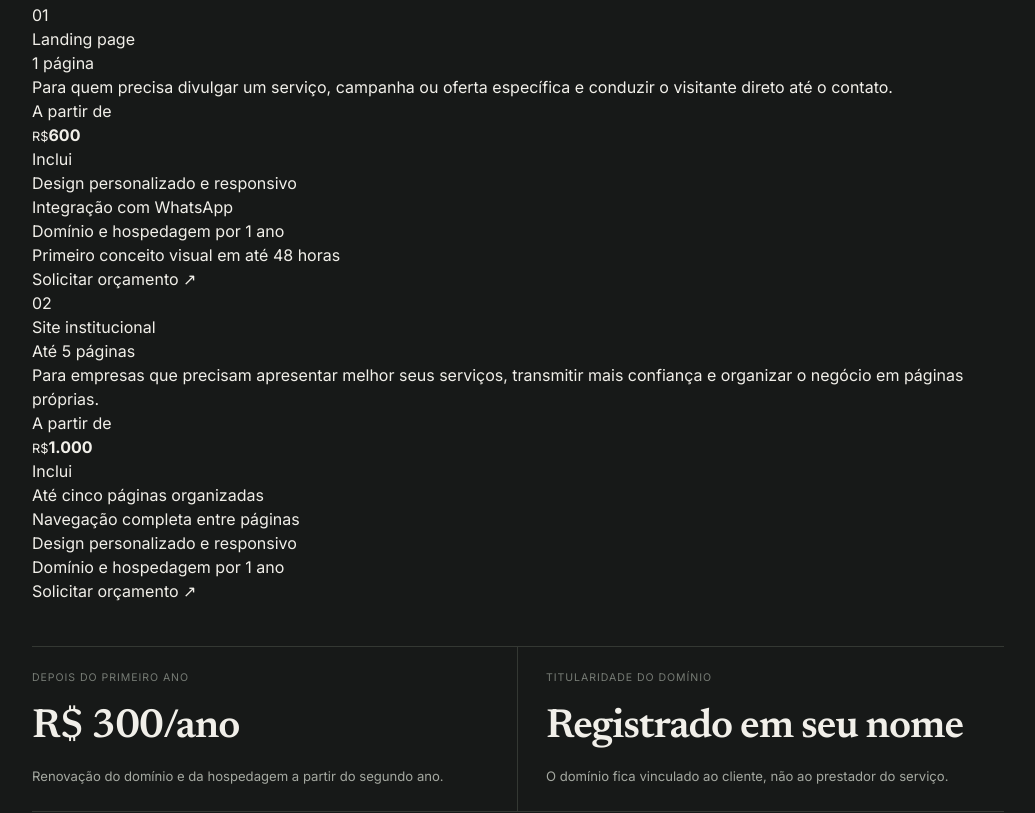
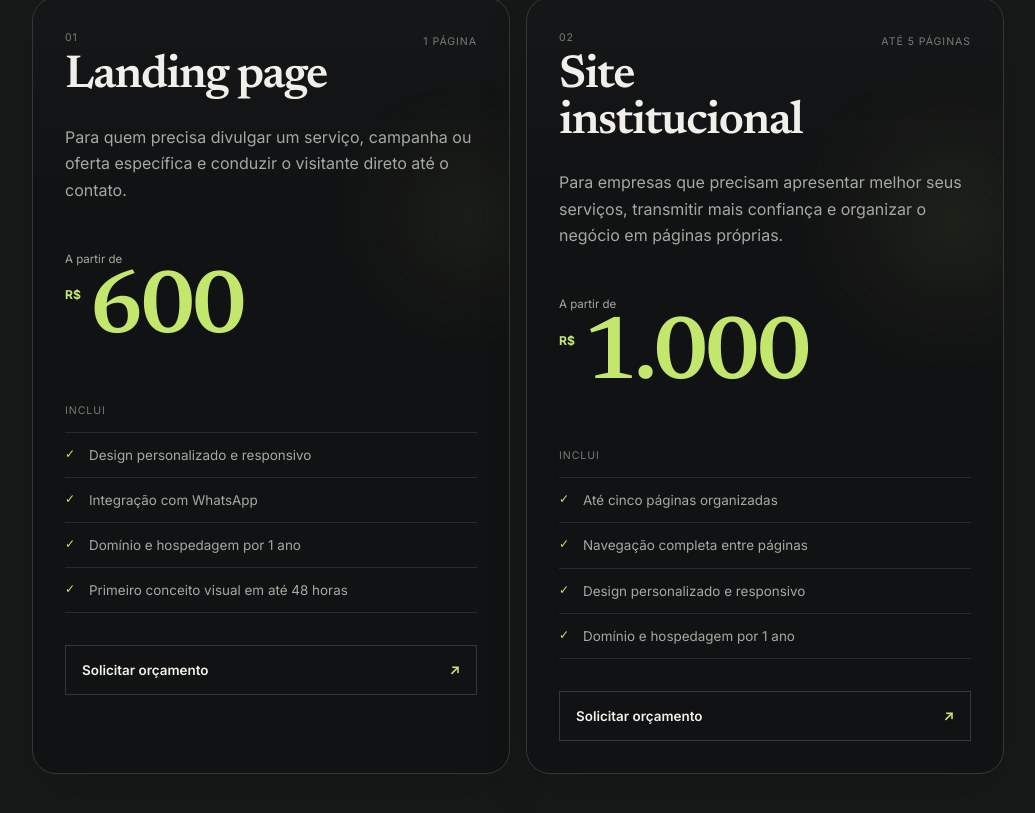
Before and after one commit to gabrieljmeira/gabriel-justin-site, a Next.js app: page / in a window 1280 px wide. Shown: the part 3968-4781 px from the top of the page, without its empty margins (226-1261 px from the left). Built offline with nearby package versions, Linux system fonts and the light colour scheme.

Commit message:
style: design clearer pricing cards

```diff
--- a/app/globals.css
+++ b/app/globals.css
@@ -655,127 +655,239 @@ section[id] { scroll-margin-top: calc(var(--header-h) + 22px); }
       var(--surface-2) calc(100% - 120px),
       var(--bg) 100%);
 }
-.pricing-heading { margin-bottom: 54px; }
-.investment-list {
-  border-top: 1px solid var(--line);
-}
-.investment-plan {
+.pricing-heading { margin-bottom: var(--space-7); }
+
+.pricing-cards {
+  display: grid;
+  gap: var(--space-5);
+}
+
+.pricing-card {
   position: relative;
   isolation: isolate;
-  display: grid;
-  gap: 26px;
-  padding: 34px 0 38px;
-  border-bottom: 1px solid var(--line);
-}
-.investment-plan::before {
+  overflow: hidden;
+  min-height: 100%;
+  padding: var(--space-5);
+  display: flex;
+  flex-direction: column;
+  border: 1px solid var(--line);
+  border-radius: 24px;
+  background:
+    linear-gradient(180deg, rgba(255,255,255,.018), transparent 26%),
+    var(--bg);
+  box-shadow: 0 18px 50px rgba(0,0,0,.12);
+  transition:
+    transform var(--dur-base) var(--ease-base),
+    border-color var(--dur-base) var(--ease-base),
+    background var(--dur-base) var(--ease-base),
+    box-shadow var(--dur-base) var(--ease-base);
+}
+.pricing-card::before {
   content: "";
   position: absolute;
   z-index: -1;
-  width: 300px;
-  height: 220px;
-  right: -70px;
-  top: 18px;
-  background: radial-gradient(circle, rgba(195,230,109,.095), rgba(195,230,109,.025) 38%, transparent 72%);
-  filter: blur(26px);
+  width: 320px;
+  height: 260px;
+  right: -120px;
+  top: 88px;
+  background: radial-gradient(circle, rgba(195,230,109,.10), rgba(195,230,109,.025) 38%, transparent 72%);
+  filter: blur(28px);
   pointer-events: none;
-}
-.plan-intro {
-  display: grid;
-  grid-template-columns: 34px 1fr;
-  gap: 12px;
-  align-items: start;
-}
-.plan-intro > span {
-  padding-top: 4px;
-  color: var(--muted-2);
-  font-size: 0.66rem;
-}
-.plan-intro p {
+  opacity: .72;
+  transition: opacity var(--dur-base) var(--ease-base);
+}
+.pricing-card-institutional::before {
+  width: 380px;
+  height: 300px;
+  right: -140px;
+  top: 72px;
+  opacity: .9;
+}
+
+.pricing-card-top {
+  display: flex;
+  justify-content: space-between;
+  align-items: flex-start;
+  gap: var(--space-4);
+}
+.pricing-card-top > div {
+  display: grid;
+  gap: var(--space-2);
+}
+.pricing-card-index,
+.pricing-card-type,
+.pricing-card-section > span {
+  color: var(--muted-2);
+  font-size: .66rem;
+  text-transform: uppercase;
+  letter-spacing: .09em;
+}
+.pricing-card-top h3 {
   margin: 0;
   font-family: var(--font-display);
-  font-size: clamp(1.85rem, 7vw, 2.8rem);
-  letter-spacing: -0.025em;
-  font-weight: 600;
-}
-.plan-intro small {
-  display: block;
-  margin-top: 5px;
-  color: var(--muted-2);
-  font-size: 0.7rem;
-}
-.plan-price {
-  margin-left: 46px;
-  display: grid;
-  gap: 7px;
-}
-.plan-price > span {
-  color: var(--muted);
-  font-size: 0.72rem;
-}
-.plan-price > div {
+  font-size: clamp(2rem, 7vw, 2.9rem);
+  line-height: .98;
+  letter-spacing: -.03em;
+  font-weight: 600;
+}
+.pricing-card-type {
+  padding-top: var(--space-1);
+  text-align: right;
+  white-space: nowrap;
+}
+
+.pricing-card-summary {
+  margin: var(--space-5) 0 0;
+  max-width: 42ch;
+  color: var(--muted);
+  line-height: 1.65;
+}
+
+.pricing-card-price {
+  margin-top: var(--space-7);
+  display: grid;
+  gap: var(--space-2);
+}
+.pricing-card-price > span {
+  color: var(--muted);
+  font-size: .72rem;
+}
+.pricing-card-price > div {
   display: flex;
   align-items: flex-start;
-  gap: 9px;
+  gap: var(--space-2);
   color: var(--accent);
 }
-.plan-price small {
-  padding-top: 8px;
-  font-family: var(--font-sans);
-  font-size: 0.75rem;
+.pricing-card-price small {
+  padding-top: 10px;
+  font-size: .76rem;
   font-weight: 700;
 }
-.plan-price strong {
-  font-family: var(--font-display);
-  font-size: clamp(3.8rem, 17vw, 6.5rem);
-  line-height: 0.8;
-  letter-spacing: -0.035em;
-  font-weight: 600;
-}
-.investment-plan ul {
-  margin: 0 0 0 46px;
+.pricing-card-price strong {
+  font-family: var(--font-display);
+  font-size: clamp(4rem, 16vw, 6.5rem);
+  line-height: .8;
+  letter-spacing: -.035em;
+  font-weight: 600;
+  transition:
+    color var(--dur-fast) var(--ease-fast),
+    text-shadow var(--dur-base) var(--ease-base);
+}
+
+.pricing-card-section {
+  margin-top: var(--space-7);
+}
+.pricing-card-section ul {
+  margin: var(--space-3) 0 0;
   padding: 0;
   list-style: none;
   border-top: 1px solid var(--line-soft);
 }
-.investment-plan li {
-  padding: 11px 0;
+.pricing-card-section li {
+  position: relative;
+  padding: var(--space-3) 0 var(--space-3) var(--space-5);
   border-bottom: 1px solid var(--line-soft);
   color: var(--muted);
-  font-size: 0.84rem;
-}
-.investment-plan .editorial-link { margin-left: 46px; }
+  font-size: .84rem;
+  line-height: 1.5;
+}
+.pricing-card-section li::before {
+  content: "✓";
+  position: absolute;
+  left: 0;
+  color: var(--accent);
+  font-size: .76rem;
+}
+
+.pricing-card-cta {
+  position: relative;
+  min-height: 50px;
+  margin-top: var(--space-6);
+  padding: 0 var(--space-4);
+  display: inline-flex;
+  align-items: center;
+  justify-content: space-between;
+  gap: var(--space-4);
+  border: 1px solid var(--line);
+  color: var(--text);
+  font-size: .84rem;
+  font-weight: 600;
+  transition:
+    color var(--dur-fast) var(--ease-fast),
+    border-color var(--dur-fast) var(--ease-fast),
+    background var(--dur-base) var(--ease-base);
+}
+.pricing-card-cta span {
+  color: var(--accent);
+  transition: transform var(--dur-fast) var(--ease-fast);
+}
 
 .commercial-conditions {
   display: grid;
   gap: 0;
-  margin-top: 42px;
+  margin-top: var(--space-7);
   border-top: 1px solid var(--line);
 }
 .commercial-conditions article {
-  padding: 24px 0;
+  padding: var(--space-5) 0;
   border-bottom: 1px solid var(--line);
 }
 .commercial-conditions span {
   display: block;
   color: var(--muted-2);
-  font-size: 0.66rem;
+  font-size: .66rem;
   text-transform: uppercase;
-  letter-spacing: 0.09em;
+  letter-spacing: .09em;
 }
 .commercial-conditions strong {
   display: block;
-  margin-top: 11px;
+  margin-top: var(--space-3);
   font-family: var(--font-display);
   font-size: clamp(1.7rem, 7vw, 2.55rem);
-  letter-spacing: -0.025em;
+  letter-spacing: -.025em;
   font-weight: 600;
 }
 .commercial-conditions p {
-  margin: 8px 0 0;
+  margin: var(--space-2) 0 0;
   max-width: 50ch;
   color: var(--muted);
-  font-size: 0.82rem;
+  font-size: .82rem;
   line-height: 1.55;
+}
+
+@media (min-width: 760px) {
+  .pricing-cards {
+    grid-template-columns: repeat(2, minmax(0, 1fr));
+    gap: var(--space-4);
+  }
+  .pricing-card {
+    padding: var(--space-6);
+  }
+  .pricing-card-price strong {
+    font-size: clamp(4.6rem, 7vw, 6.2rem);
+  }
+}
+
+@media (hover: hover) and (pointer: fine) {
+  .pricing-card:hover {
+    transform: translateY(-4px);
+    border-color: color-mix(in srgb, var(--accent) 34%, var(--line));
+    background:
+      linear-gradient(180deg, rgba(255,255,255,.028), transparent 28%),
+      var(--surface);
+    box-shadow: 0 26px 70px rgba(0,0,0,.18);
+  }
+  .pricing-card:hover::before { opacity: 1; }
+  .pricing-card:hover .pricing-card-price strong {
+    text-shadow: 0 0 30px rgba(195,230,109,.11);
+  }
+  .pricing-card-cta:hover {
+    border-color: var(--accent);
+    background: rgba(195,230,109,.045);
+  }
+  .pricing-card-cta:hover span {
+    transform: translate(3px, -3px);
+  }
 }
 
 /* Process */
@@ -1808,35 +1920,6 @@ section[id] { scroll-margin-top: calc(var(--header-h) + 22px); }
     gap: 38px;
   }
 
-  .investment-plan {
-    grid-template-columns: minmax(220px, .75fr) minmax(250px, .95fr) minmax(260px, 1fr);
-    grid-template-areas:
-      "intro price features"
-      "intro price cta";
-    gap: 24px 42px;
-    align-items: start;
-    padding: 42px 0;
-  }
-  .plan-intro { grid-area: intro; }
-  .plan-price {
-    grid-area: price;
-    margin-left: 0;
-  }
-  .investment-plan ul {
-    grid-area: features;
-    margin-left: 0;
-  }
-  .investment-plan .editorial-link {
-    grid-area: cta;
-    margin-left: 0;
-  }
-  .investment-plan::before {
-    right: 44%;
-    top: 20px;
-    width: 420px;
-    height: 260px;
-  }
-
   .about-facts-v3 {
     display: grid;
     grid-template-columns: repeat(2, 1fr);
@@ -1905,10 +1988,6 @@ section[id] { scroll-margin-top: calc(var(--header-h) + 22px); }
   .service-item-v3:hover { border-color: var(--muted-2); }
   .service-item-v3:hover .service-title-line > span { color: var(--accent); }
   .service-item-v3:hover .service-title-line h3 { transform: translateX(6px); }
-  .investment-plan:hover::before { opacity: 1; }
-  .investment-plan:hover .plan-price strong {
-    text-shadow: 0 0 32px rgba(195,230,109,.12);
-  }
   .quick-offer:hover .quick-arrow {
     color: var(--accent);
     transform: translate(3px, 3px);
@@ -1967,15 +2046,6 @@ section[id] { scroll-margin-top: calc(var(--header-h) + 22px); }
     color var(--dur-fast) var(--ease-fast),
     transform var(--dur-base) var(--ease-base);
 }
-.investment-plan::before {
-  opacity: .72;
-  transition: opacity var(--dur-base) var(--ease-base);
-}
-.plan-price strong {
-  transition:
-    text-shadow var(--dur-base) var(--ease-base),
-    color var(--dur-fast) var(--ease-fast);
-}
 .timeline-step.is-active .timeline-dot {
   border-color: var(--accent);
   background: var(--accent);
```
